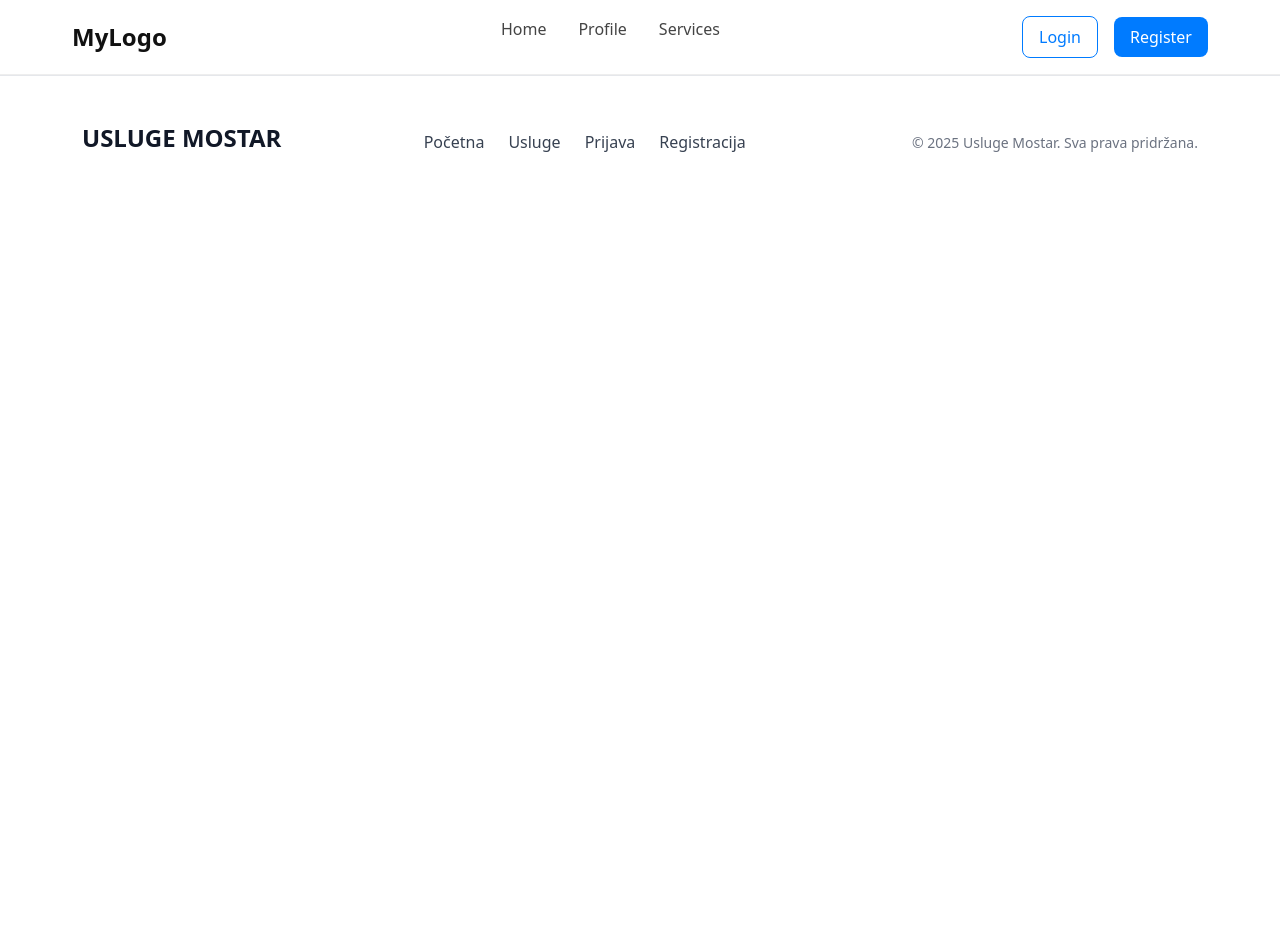
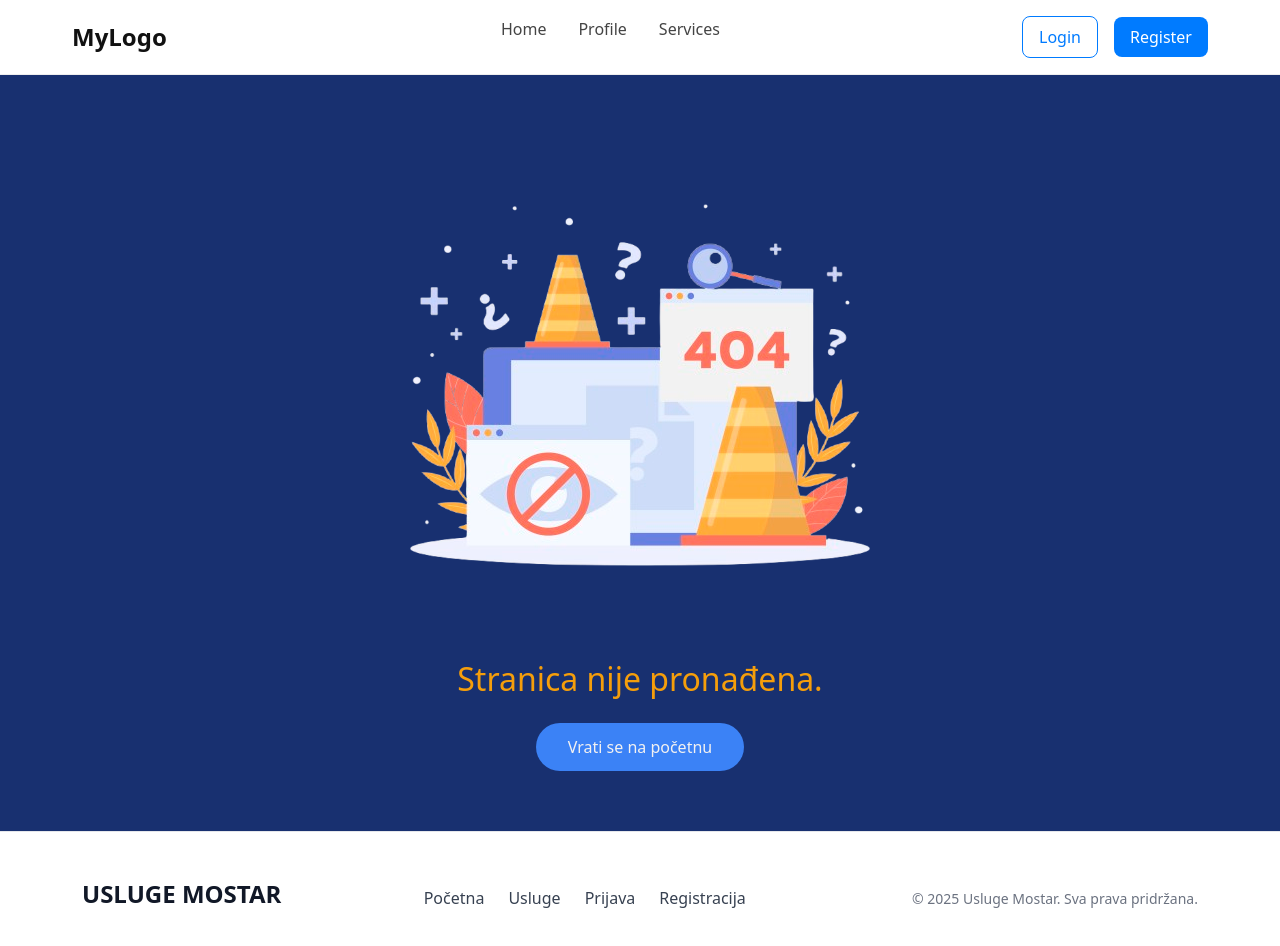
Before and after one commit to janja97/Usluge-mostar-Frontnend, a Vue app: page /profile/1 in a window 1280 px wide. Shown: the top 946 px of the page. Before the commit the page ends 800 px from the top, so only its background shows below. Built offline with nearby package versions, Linux system fonts and the light colour scheme.

Commit message:
Create error page

```diff
--- a/src/router/index.js
+++ b/src/router/index.js
@@ -6,7 +6,7 @@ import CompleteProfile from '../views/CompleteProfile.vue';
 import Profile from '../views/Profile.vue';
 import Services from '../views/Services.vue';
 import ServiceDetails from "../views/ServiceDetails.vue";
-
+import ErrorPage from "../views/Error.vue"; // 👈 dodaj import
 
 const routes = [
   { path: '/', component: Home },
@@ -20,8 +20,14 @@ const routes = [
     name: 'ServiceDetails',
     component: () => import('../views/ServiceDetails.vue'),
     props: true
+  },
+
+  // 👇 catch-all ruta za sve nepostojeće putanje
+  {
+    path: '/:pathMatch(.*)*',
+    name: 'NotFound',
+    component: ErrorPage
   }
-
 ];
 
 const router = createRouter({
--- /dev/null
+++ b/src/views/Error.vue
@@ -0,0 +1,44 @@
+<template>
+  <div class="error-page">
+    <img src="/img/error/error.png" alt="Error" class="error-image" />
+    <p>Stranica nije pronađena.</p>
+    <router-link to="/" class="btn primary">Vrati se na početnu</router-link>
+  </div>
+</template>
+
+<script setup>
+</script>
+
+<style scoped>
+.error-page {
+  display: flex;
+  flex-direction: column;
+  justify-content: center;
+  align-items: center;
+  min-height: calc(100vh - 80px);
+  background: var(--bg-dark-blue);
+  text-align: center;
+  padding: 60px;
+}
+
+.error-image {
+  width: 100%;
+  max-width: 500px;
+  height: auto;
+  margin-bottom: 20px;
+}
+
+p {
+  font-size:2rem;
+  margin-bottom: 20px;
+  color: var(--color-orange);
+  font-weight: 500;
+}
+
+ @media (max-width: 480px) {
+  .error-page {
+    padding: 20px;
+    min-height: calc(100vh - 200px);
+  }
+}
+</style>
```
Also changed, not shown: public/img/error/9169232.jpg (added), public/img/error/error.png (added).
